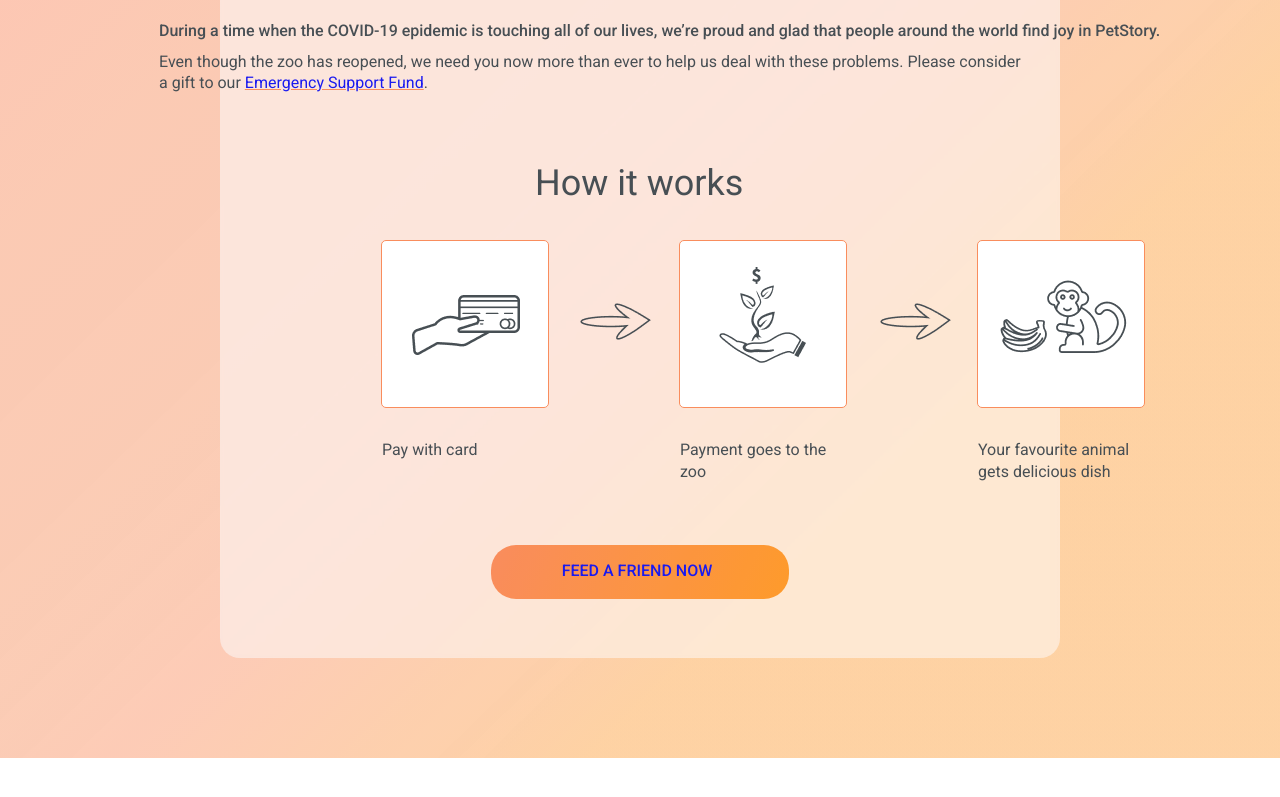
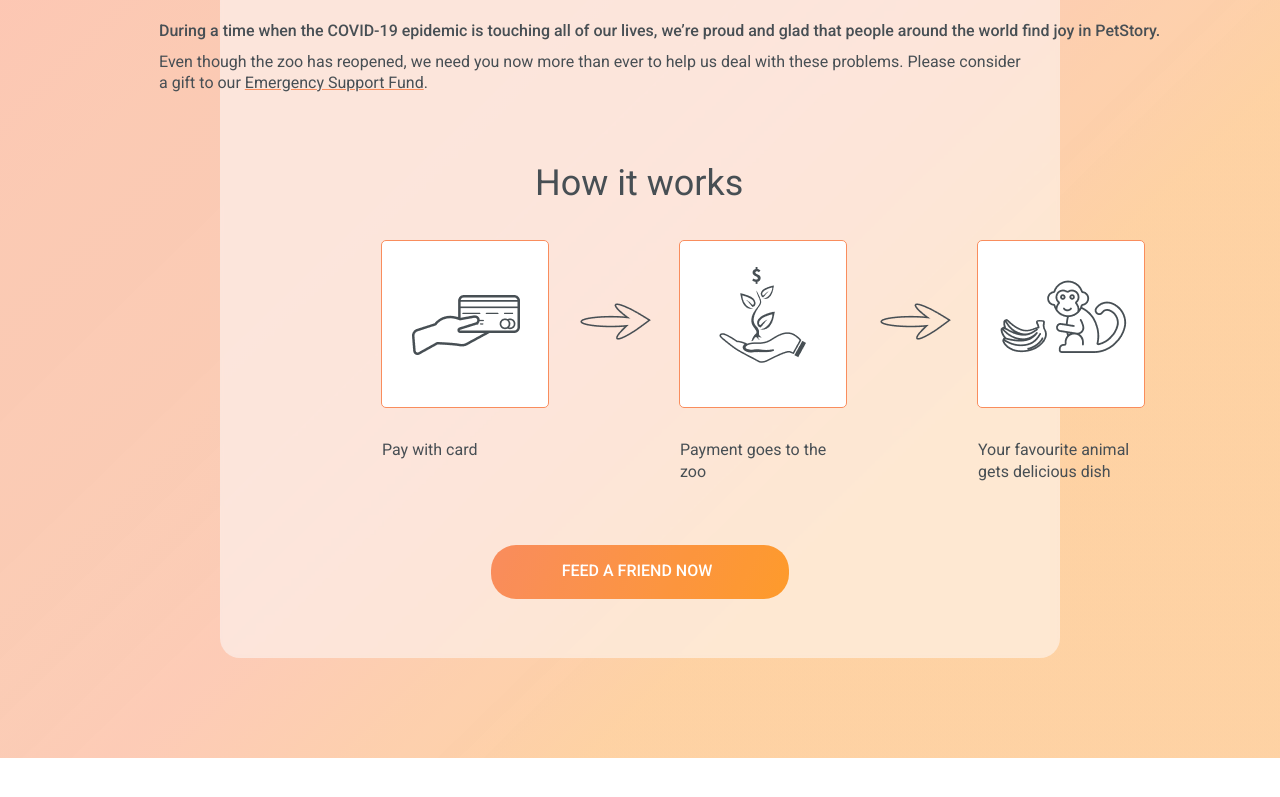
Before and after one commit to DmitriyVoronovich/rsschool-cv, a plain HTML site: page online-zoo/index.html in a window 1280 px wide. Shown: the part 2855-3652 px from the top of the page. Drawn offline with Linux system fonts and the light colour scheme.

Commit message:
fix: changes  link on Page

```diff
--- a/online-zoo/FrontPage/front-style.css
+++ b/online-zoo/FrontPage/front-style.css
@@ -680,6 +680,8 @@ button {
 }
 
 .link-donat-s3 {
+color: #333B41 !important;
+  text-decoration: none;
     text-decoration: underline;
     text-decoration-color: #F9804B;
 }
@@ -868,6 +870,8 @@ button {
 }
 
 .button-donate {
+color: #FFFFFF !important;
+  text-decoration: none;
     position: absolute;
     width: 298px;
     height: 54px;
```
